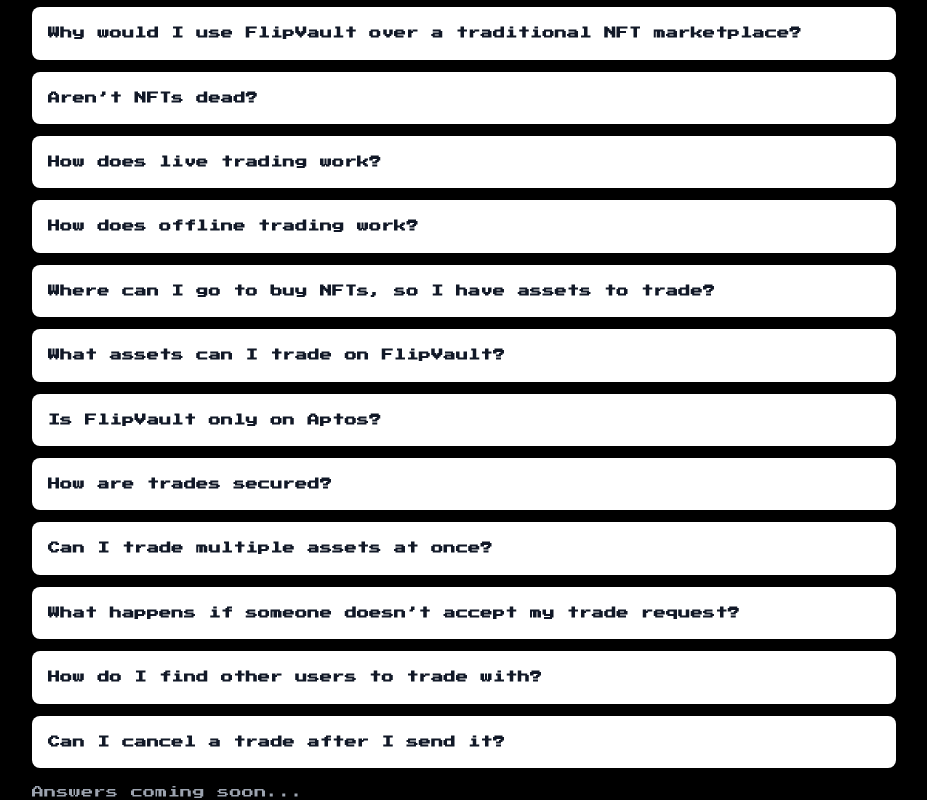
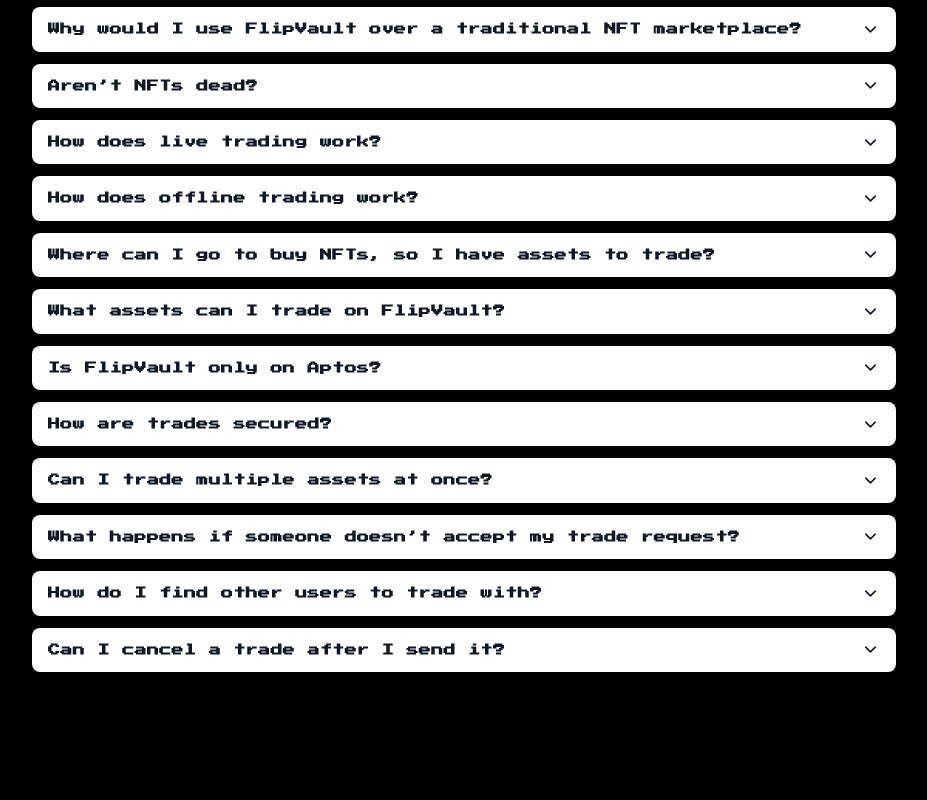
Before and after one commit to tkirby926/flipvault-social-swap, a React (Vite) app: page / in a window 1280 px wide. Shown: the part 1840-2640 px from the top of the page, without its empty margins (176-1103 px from the left). Built offline with nearby package versions, Linux system fonts and the light colour scheme.

Commit message:
Add FAQ answers
Update the FAQ section with provided answers.

```diff
--- /dev/null
+++ b/src/components/FAQAccordion.tsx
@@ -0,0 +1,59 @@
+
+import * as React from "react";
+import { ChevronDown } from "lucide-react";
+
+type QA = { question: string; answer: string };
+
+interface FAQAccordionProps {
+  items: QA[];
+}
+
+const FAQAccordion: React.FC<FAQAccordionProps> = ({ items }) => {
+  const [openIdx, setOpenIdx] = React.useState<number | null>(null);
+
+  return (
+    <div className="space-y-3">
+      {items.map((item, idx) => (
+        <div key={idx}>
+          <button
+            onClick={() => setOpenIdx(openIdx === idx ? null : idx)}
+            className={`w-full flex justify-between items-center bg-white rounded-lg shadow px-4 py-3 text-gray-900 font-bold text-[12px] outline-none focus-visible:ring-2 focus-visible:ring-primary transition-all relative group
+              ${openIdx === idx ? "shadow-lg ring-2 ring-primary scale-[1.03]" : "hover:shadow-md hover:scale-[1.02]"}
+              animate-slide-in-right`}
+            style={{
+              animationDelay: `${idx * 0.05 + 0.2}s`,
+              animationDuration: "0.6s",
+              animationFillMode: "both"
+            }}
+            aria-expanded={openIdx === idx}
+            aria-controls={`faq-answer-${idx}`}
+          >
+            <span className="text-left">{item.question}</span>
+            <ChevronDown
+              className={`ml-2 transform transition-transform duration-300 group-hover:translate-y-1 ${openIdx === idx ? "rotate-180" : ""}`}
+              size={19}
+            />
+          </button>
+          <div
+            id={`faq-answer-${idx}`}
+            className={`overflow-hidden px-4 transition-all duration-500 ease-[cubic-bezier(0.7,0.01,0.1,1)] ${
+              openIdx === idx ? "max-h-[500px] animate-fade-in" : "max-h-0 opacity-0"
+            }`}
+            style={{
+              background: "white",
+              borderRadius: openIdx === idx ? "0 0 0.75rem 0.75rem" : "0.75rem",
+            }}
+          >
+            {openIdx === idx && (
+              <div className="py-3 text-[13px] font-normal text-gray-800 animate-fade-in font-pressstart">
+                {item.answer}
+              </div>
+            )}
+          </div>
+        </div>
+      ))}
+    </div>
+  );
+};
+
+export default FAQAccordion;
--- a/src/pages/Index.tsx
+++ b/src/pages/Index.tsx
@@ -4,6 +4,7 @@ import { ArrowRight } from "lucide-react";
 import FeatureCard from "@/components/FeatureCard";
 import HowItWorksStep from "@/components/HowItWorksStep";
 import Footer from "@/components/Footer";
+import FAQAccordion from "@/components/FAQAccordion";
 import {
   ShieldCheck,
   ArrowsUpFromLine,
@@ -69,19 +70,67 @@ const howItWorks = [
   },
 ];
 
-const faqs = [
-  "Why would I use FlipVault over a traditional NFT marketplace?",
-  "Aren’t NFTs dead?",
-  "How does live trading work?",
-  "How does offline trading work?",
-  "Where can I go to buy NFTs, so I have assets to trade?",
-  "What assets can I trade on FlipVault?",
-  "Is FlipVault only on Aptos?",
-  "How are trades secured?",
-  "Can I trade multiple assets at once?",
-  "What happens if someone doesn’t accept my trade request?",
-  "How do I find other users to trade with?",
-  "Can I cancel a trade after I send it?",
+const faqsQA = [
+  {
+    question: "Why would I use FlipVault over a traditional NFT marketplace?",
+    answer:
+      "FlipVault lets you trade directly with other users in real time — no listings, no waiting. You can swap multiple assets, negotiate live in chat, and make deals instantly. It’s more social, more flexible, and way more fun than static marketplaces. The experience is inspired by old-school games like RuneScape, where trading felt like part of the game — not just a transaction.",
+  },
+  {
+    question: "Aren’t NFTs dead?",
+    answer:
+      "Not at all. The hype around profile pictures may have cooled off, but the underlying tech is just getting started. NFTs are evolving beyond speculation — powering in-game assets, collectibles, and real digital ownership. FlipVault is built for that future: where utility, trading, and community come first.",
+  },
+  {
+    question: "How does live trading work?",
+    answer:
+      "You can start a live trade with whoever you want, or you can be invited by whoever. You can see the notification of your invitation in the Live Trade page. Once you are in the live trade, either you or the other person can start off by choosing what to give up: which NFTs and how much APT (if any). Once you’re satisfied with what you’ve chosen, hit the “select” button. This is different from offline trading in the sense that you can’t select what you want to receive from the other user. You can only choose what to give up. There’s also a chat box in the bottom right to communicate back and forth with the other user. Once both users have chosen what they want to give up, each user needs to ready up for the trade to go through.",
+  },
+  {
+    question: "How does offline trading work?",
+    answer:
+      "You can initiate an offline trade with whoever you want. You can select which NFTs you want to give up, which NFTs you want to receive, and how much APT you want to give/receive. This is different from live trading in the sense that you can choose what you want to get from the other user. Once you’re satisfied with the proposal, you click “Propose” and the trade is sent to the other user. If you are the one receiving the trade, head over to the Offline Trade page. Here, you will see any offline trades sent to you. You can accept them, reject them, or click into them to then modify the trade. If you choose to modify it, you can then propose the new trade to the other user.",
+  },
+  {
+    question: "Where can I go to buy NFTs, so I have assets to trade?",
+    answer:
+      "You can browse and buy Aptos-based NFTs on marketplaces like TradePort and Wapal. Once you own some, just connect your wallet on FlipVault and your assets will show up in your profile — ready to trade live or offline.",
+  },
+  {
+    question: "What assets can I trade on FlipVault?",
+    answer:
+      "Right now, you can trade Aptos-based NFTs and APT tokens. But this is just the beginning — our goal is to support all NFTs across all chains, and enable trading of any cryptocurrency in one seamless, social experience.",
+  },
+  {
+    question: "Is FlipVault only on Aptos?",
+    answer:
+      "Yes — FlipVault is launching first on Aptos to take advantage of its speed, low fees, and strong ecosystem. We're planning to expand to EVM chains, Solana, and other Move-based chains in the near future. Even as we go cross-chain, all trade settlement will remain on Aptos, keeping it at the center of the FlipVault experience.",
+  },
+  {
+    question: "How are trades secured?",
+    answer:
+      "All trades on FlipVault are protected by an escrow system built into the platform. Assets from both users are held securely until both sides confirm the trade — so no one can back out or get rugged mid-swap. It’s trustless, transparent, and designed to keep both parties safe.",
+  },
+  {
+    question: "Can I trade multiple assets at once?",
+    answer:
+      "That’s the whole point! FlipVault lets you bundle and trade multiple NFTs and tokens in a single deal. Mix and match however you want — 3-for-1, token + NFT swaps, whatever makes the trade work.",
+  },
+  {
+    question: "What happens if someone doesn’t accept my trade request?",
+    answer:
+      "If you’re trying to do an online trade, try inviting someone else. If you are doing an offline trade, you can keep sending out proposals to whoever you want.",
+  },
+  {
+    question: "How do I find other users to trade with?",
+    answer:
+      "You can peruse through the NFTs in the marketplace or comb through the trades or messages in The Ledger.",
+  },
+  {
+    question: "Can I cancel a trade after I send it?",
+    answer:
+      "You can cancel an offline trade at any time as long as the trade hasn’t been accepted. You can cancel an online trade as long as both you and the other user have not confirmed the trade yet. If only one has, you can still cancel.",
+  },
 ];
 
 const Index = () => {
@@ -157,12 +206,7 @@ const Index = () => {
         <h2 className="text-lg md:text-xl font-pressstart text-primary mb-5 animate-fade-up">
           FAQ
         </h2>
-        <ul className="space-y-3">
-          {faqs.map((q, i) => (
-            <li key={i} className="bg-white rounded-lg shadow p-4 text-gray-900 text-[12px] font-bold animate-fade-up" style={{animationDelay: `${i * 0.08}s`}}>{q}</li>
-          ))}
-        </ul>
-        <div className="text-xs text-gray-400 mt-4 font-pressstart">Answers coming soon...</div>
+        <FAQAccordion items={faqsQA} />
       </section>
 
       {/* Footer */}
```
